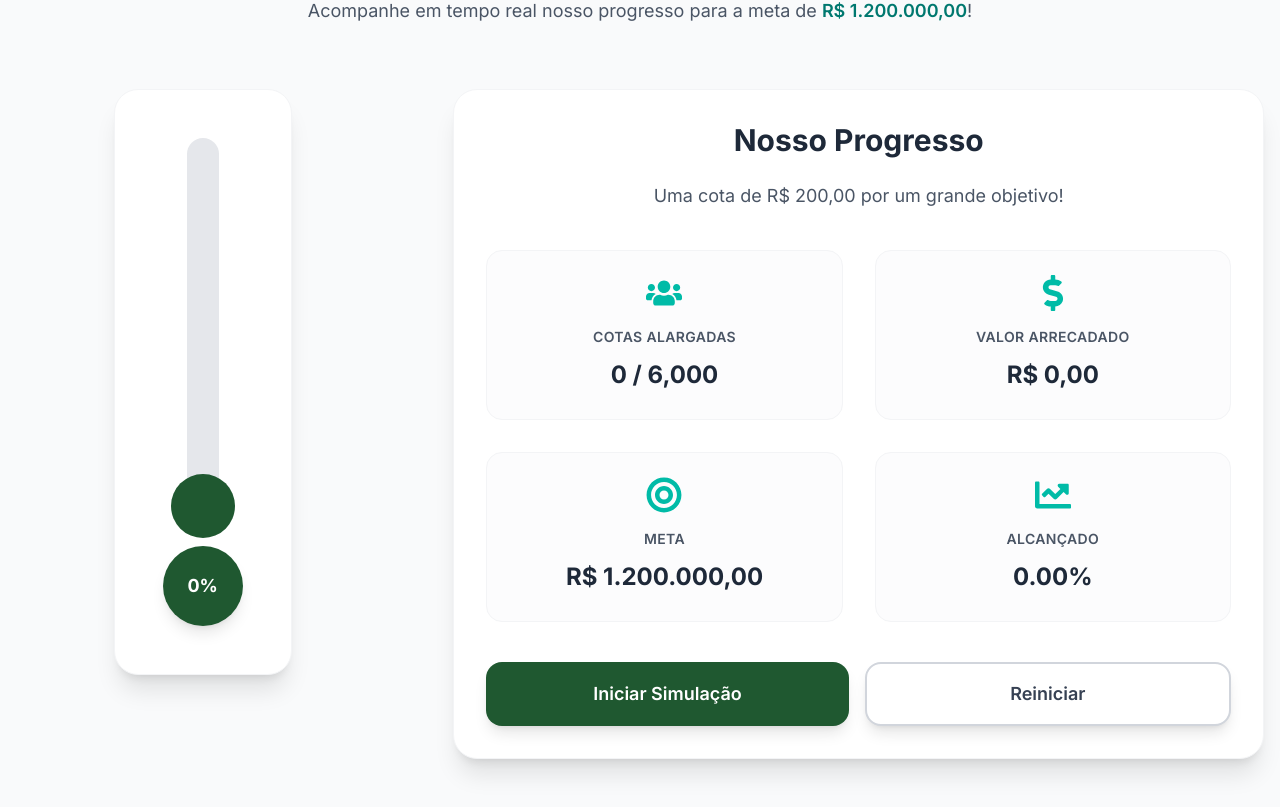
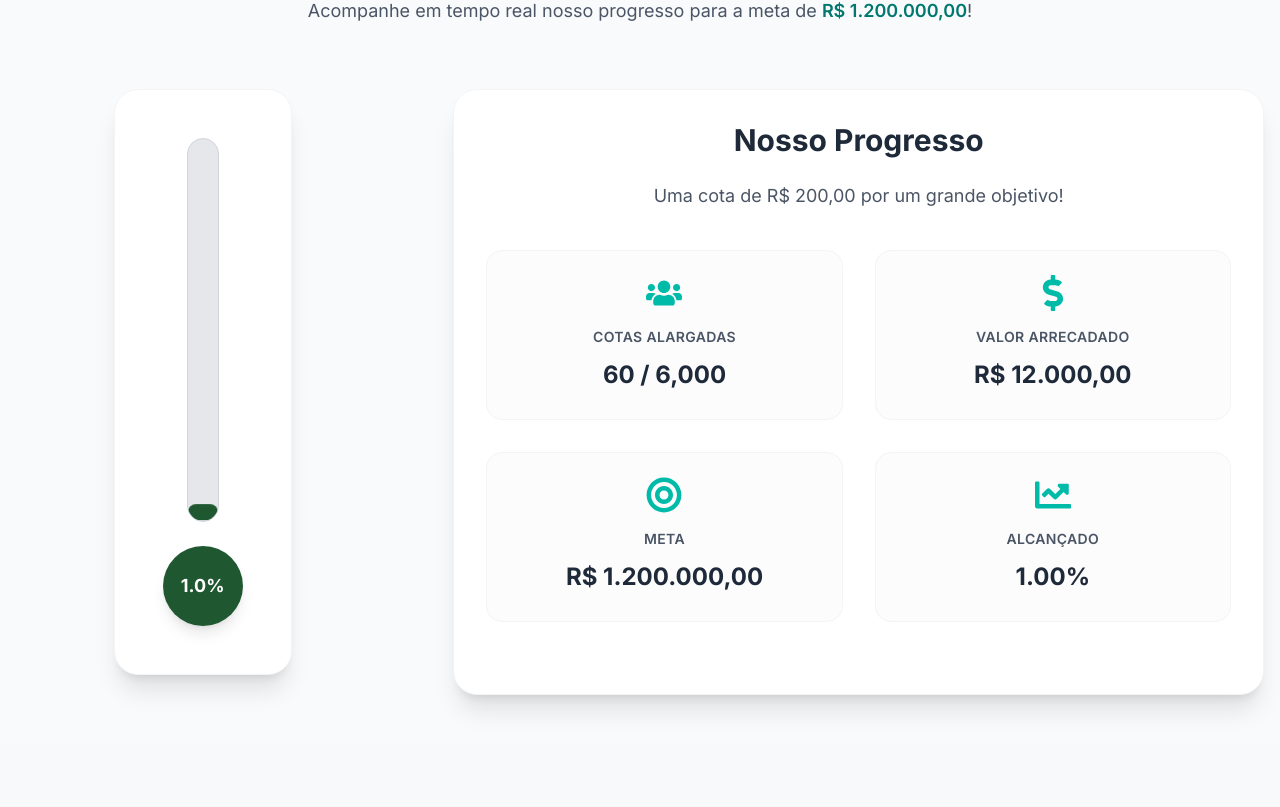
Before and after one commit to MoisesE2/Termometro-ipf, a Next.js app in the folder frontend/: page / in a window 1280 px wide. Shown: the part 250-1057 px from the top of the page. After the commit the page ends 993 px from the top, so only its background shows below. Built offline with nearby package versions, Linux system fonts and the light colour scheme.

Commit message:
refactor
Foram mockadas as informações da meta, refatorada a logica de percentual e a animação do termometro. Foram removidos os botões e a lógica de simualação e reiniciar.

```diff
--- a/frontend/src/app/admin/dashboard/page.tsx
+++ b/frontend/src/app/admin/dashboard/page.tsx
@@ -1,5 +1,5 @@
 'use client';
-import { FeatureBanner } from "@/components/FeatureBanner";
+import { FeatureBanner } from "@/components/ui/FeatureBanner";
 import { useRouter } from "next/navigation";
 import { FaChartLine, FaCogs, FaTasks } from "react-icons/fa";
 
--- a/frontend/src/app/layout.tsx
+++ b/frontend/src/app/layout.tsx
@@ -1,7 +1,7 @@
 import type { Metadata } from "next";
 import { Inter } from "next/font/google";
 import "./globals.css";
-import Header from "@/components/Header";
+import Header from "@/components/ui/Header";
 
 const inter = Inter({
   subsets: ["latin"],
--- a/frontend/src/app/page.tsx
+++ b/frontend/src/app/page.tsx
@@ -1,59 +1,43 @@
 'use client';
 
-import { useState } from 'react';
-import { Thermometer } from '@/components/Thermometer';
-import { StatsCard } from '@/components/StatsCard';
+import { Thermometer } from '@/components/ui/Thermometer';
+import { StatsCard } from '@/components/ui/StatsCard';
 import { FaUsers, FaDollarSign, FaBullseye, FaChartLine, FaHeart } from 'react-icons/fa';
+import { Cota } from '@/models/Cota';
+import { Meta } from '@/models/Meta';
 
 export default function Home() {
-  const [currentQuotas, setCurrentQuotas] = useState(0);
-  const [isSimulating, setIsSimulating] = useState(false);
+  // Mock de cotas
+  const cotasMock: Cota[] = Array.from({ length: 60  }, (_, i) => ({
+    id: i + 1,
+    valor: 200,
+    descricao: `Cota ${i + 1}`,
+    data: '2025-07-01',
+    responsavel: `Pessoa ${i + 1}`,
+  }));
 
-  // Configurações da meta
-  const totalQuotas = 6000;
-  const quotaValue = 200; // R$ 200,00 por cota
-  const goalAmount = totalQuotas * quotaValue; // R$ 1.200.000,00
+  const cotasArrecadadas = cotasMock.length;
+  const valorArrecadado = cotasMock.reduce((total, cota) => total + cota.valor, 0);
 
-  // Cálculos baseados nas cotas atuais
-  const raisedAmount = currentQuotas * quotaValue;
-  const percentage = (currentQuotas / totalQuotas) * 100;
+  // Meta fixa
+  const metaValor = 1200000;
+  const cotasTotal = metaValor / 200;
+  const porcentagemAlcancada = (valorArrecadado / metaValor) * 100;
 
-  // Função para formatar moeda
+  const meta: Meta = {
+    metaValor,
+    cotasTotal,
+    cotasArrecadadas,
+    valorArrecadado,
+    porcentagemAlcancada,
+    ultimaAtualizacao: new Date().toISOString(),
+  };
+
   const formatCurrency = (value: number) => {
     return new Intl.NumberFormat('pt-BR', {
       style: 'currency',
-      currency: 'BRL'
+      currency: 'BRL',
     }).format(value);
-  };
-
-  // Função para iniciar simulação
-  const handleStartSimulation = () => {
-    if (isSimulating) return;
-
-    setIsSimulating(true);
-
-    const duration = 5000; // 5 segundos
-    const targetQuotas = Math.floor(Math.random() * 1000) + 500; // Entre 500 e 1500 cotas
-    const steps = 50;
-    const increment = targetQuotas / steps;
-    let currentStep = 0;
-
-    const interval = setInterval(() => {
-      currentStep++;
-      const newQuotas = Math.floor(increment * currentStep);
-      setCurrentQuotas(prev => Math.min(prev + newQuotas, totalQuotas));
-
-      if (currentStep >= steps) {
-        clearInterval(interval);
-        setIsSimulating(false);
-      }
-    }, duration / steps);
-  };
-
-  // Função para reiniciar
-  const handleReset = () => {
-    setCurrentQuotas(0);
-    setIsSimulating(false);
   };
 
   return (
@@ -71,15 +55,13 @@ export default function Home() {
           <h1 className="text-5xl md:text-6xl font-bold text-gray-800 mb-4">
             Termômetro de Arrecadação
           </h1>
-
           <p className="text-2xl text-teal-600 italic mb-6">
             &ldquo;Alargando Fronteiras&rdquo;
           </p>
-
           <p className="text-lg text-gray-600 max-w-2xl mx-auto">
             Acompanhe em tempo real nosso progresso para a meta de{' '}
             <span className="font-semibold text-teal-700">
-              {formatCurrency(goalAmount)}
+              {formatCurrency(meta.metaValor)}
             </span>
             !
           </p>
@@ -87,75 +69,47 @@ export default function Home() {
 
         {/* Conteúdo Principal */}
         <div className="grid grid-cols-1 lg:grid-cols-3 gap-16 items-start">
-          {/* Termômetro - Centralizado */}
+          {/* Termômetro */}
           <div className="lg:col-span-1 flex justify-center">
             <div className="bg-white rounded-3xl shadow-xl p-12 border border-gray-100">
-              <Thermometer percentage={percentage} animated={true} />
+              <Thermometer percentage={meta.porcentagemAlcancada} animated={true} />
             </div>
           </div>
 
-          {/* Estatísticas - Lado direito */}
+          {/* Estatísticas */}
           <div className="lg:col-span-2 space-y-8">
             <div className="bg-white rounded-3xl shadow-xl p-8 border border-gray-100">
               <h2 className="text-3xl font-bold text-gray-800 mb-6 text-center">
                 Nosso Progresso
               </h2>
               <p className="text-center text-gray-600 mb-10 text-lg">
-                Uma cota de {formatCurrency(quotaValue)} por um grande objetivo!
+                Uma cota de {formatCurrency(200)} por um grande objetivo!
               </p>
 
-              {/* Grid de Estatísticas */}
               <div className="grid grid-cols-2 gap-8 mb-10">
                 <StatsCard
                   icon={<FaUsers className="text-4xl" />}
                   title="Cotas Alargadas"
-                  value={`${currentQuotas.toLocaleString()} / ${totalQuotas.toLocaleString()}`}
+                  value={`${meta.cotasArrecadadas.toLocaleString()} / ${meta.cotasTotal.toLocaleString()}`}
                 />
 
                 <StatsCard
                   icon={<FaDollarSign className="text-4xl" />}
                   title="Valor Arrecadado"
-                  value={formatCurrency(raisedAmount)}
+                  value={formatCurrency(meta.valorArrecadado)}
                 />
 
                 <StatsCard
                   icon={<FaBullseye className="text-4xl" />}
                   title="Meta"
-                  value={formatCurrency(goalAmount)}
+                  value={formatCurrency(meta.metaValor)}
                 />
 
                 <StatsCard
                   icon={<FaChartLine className="text-4xl" />}
                   title="Alcançado"
-                  value={`${percentage.toFixed(2)}%`}
+                  value={`${meta.porcentagemAlcancada.toFixed(2)}%`}
                 />
-              </div>
-
-              {/* Botões */}
-              <div className="flex flex-col sm:flex-row gap-4">
-                <button
-                  onClick={handleStartSimulation}
-                  disabled={isSimulating}
-                  className={`flex-1 px-8 py-4 rounded-2xl font-semibold text-lg transition-all duration-200 ${
-                    isSimulating
-                      ? 'bg-gray-400 cursor-not-allowed'
-                      : 'bg-[#1F5830] hover:bg-teal-600 hover:scale-105 active:scale-95'
-                  } text-white shadow-lg`}
-                >
-                  {isSimulating ? 'Simulando...' : 'Iniciar Simulação'}
-                </button>
-
-                <button
-                  onClick={handleReset}
-                  disabled={isSimulating}
-                  className={`flex-1 px-8 py-4 rounded-2xl font-semibold text-lg transition-all duration-200 ${
-                    isSimulating
-                      ? 'bg-gray-200 text-gray-400 cursor-not-allowed'
-                      : 'bg-white hover:bg-gray-50 hover:scale-105 active:scale-95 border-2 border-gray-300'
-                  } text-gray-700 shadow-lg`}
-                >
-                  Reiniciar
-                </button>
               </div>
             </div>
           </div>
--- a/frontend/src/components/Thermometer.tsx
+++ b/frontend/src/components/ui/Thermometer.tsx
@@ -12,7 +12,15 @@ export const Thermometer: React.FC<ThermometerProps> = ({
   animated = true,
 }) => {
   const [displayPercentage, setDisplayPercentage] = useState(0);
-
+  const formatPercentage = (value: number) => {
+    if (value < 1) {
+      return value.toFixed(2);
+    } else if (value < 10) {
+      return value.toFixed(1);
+    } else {
+      return Math.floor(value).toString();
+    }
+  };
   useEffect(() => {
     if (animated) {
       const timer = setTimeout(() => {
@@ -28,28 +36,34 @@ export const Thermometer: React.FC<ThermometerProps> = ({
 
   return (
     <div className="flex flex-col items-center justify-center space-y-6">
+      <style>{`
+        @keyframes floatUpDown {
+          0%, 100% { transform: translateY(0); }
+          50% { transform: translateY(-6px); }
+        }
+        .float-animation {
+          animation: floatUpDown 3s ease-in-out infinite;
+        }
+      `}</style>
+
       {/* Termômetro Principal */}
       <div className="relative">
-        {/* Container do termômetro */}
-        <div className="relative w-8 h-96 bg-gray-200 rounded-full overflow-hidden">
-          {/* Preenchimento animado */}
+        <div className="relative w-8 h-96 bg-gray-200 rounded-full overflow-hidden border border-gray-300">
+          {/* Preenchimento animado com float */}
           <div
-            className="absolute bottom-0 left-0 w-full bg-[#1F5830] rounded-full transition-all duration-1000 ease-out"
+            className="absolute bottom-0 left-0 w-full bg-[#1F5830] rounded-full transition-all duration-1000 ease-out float-animation"
             style={{
               height: `${clampedPercentage}%`,
               minHeight: clampedPercentage > 0 ? "16px" : "0px",
             }}
           />
         </div>
-
-        {/* Bulbo inferior */}
-        <div className="absolute -bottom-4 left-1/2 transform -translate-x-1/2 w-16 h-16 bg-[#1F5830] rounded-full" />
       </div>
 
       {/* Indicador de percentual */}
       <div className="w-20 h-20 bg-[#1F5830] rounded-full flex items-center justify-center shadow-lg">
         <span className="text-white font-bold text-lg">
-          {Math.round(clampedPercentage)}%
+          {formatPercentage(clampedPercentage)}%
         </span>
       </div>
     </div>
--- a/frontend/src/models/Meta.ts
+++ b/frontend/src/models/Meta.ts
@@ -1,10 +1,8 @@
-// models/Meta.ts
-
 export interface Meta {
   metaValor: number;
   valorArrecadado: number;
   cotasArrecadadas: number;
   cotasTotal: number;
   porcentagemAlcancada: number;
-  ultimaAtualizacao: string;
+  ultimaAtualizacao?: string;
 }
```
Also changed, not shown: frontend/src/components/ui/Header.tsx (added, +96 -0 lines), frontend/src/components/ui/FeatureBanner.tsx (renamed from frontend/src/components/FeatureBanner.tsx), frontend/src/components/ui/StatsCard.tsx (renamed from frontend/src/components/StatsCard.tsx).
